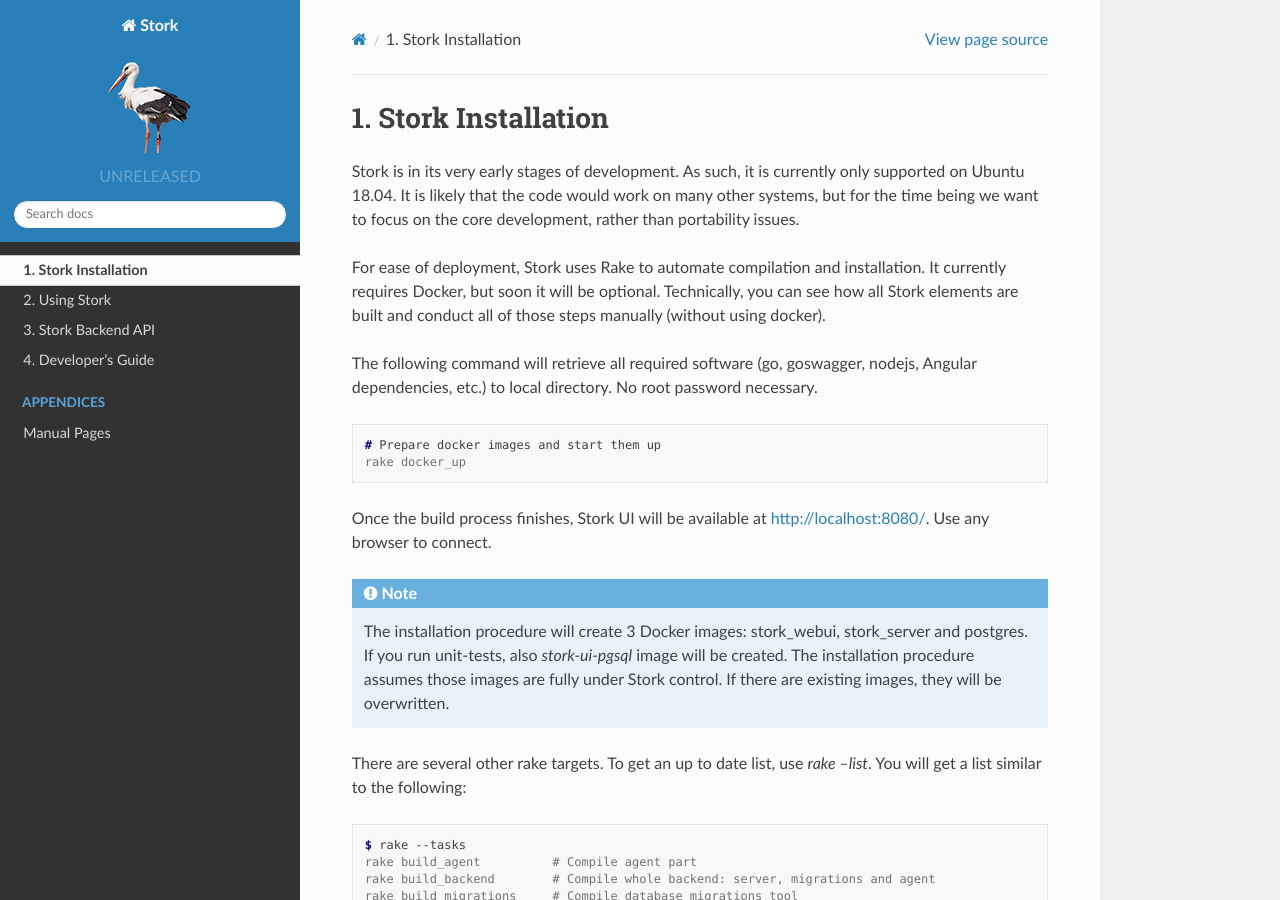
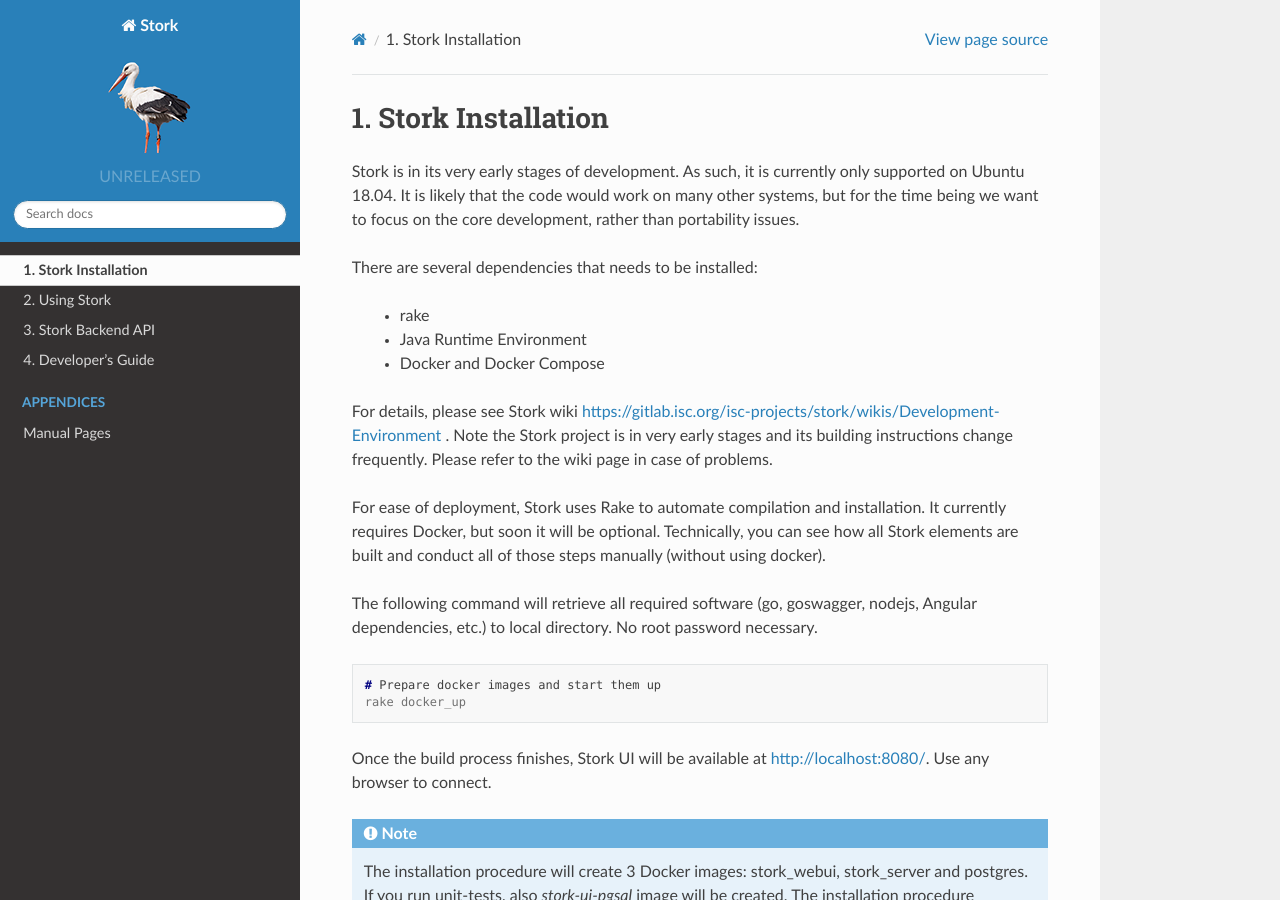
Before and after one commit to isc-projects/stork, a Sphinx documentation site: the page built from docs/install.rst, in a window 1280 px wide and 900 px high. Built offline with Sphinx 7.4.7 and the Read the Docs theme 2.0.0, drawn with Linux system fonts in a browser that asks for light colours.

Commit message:
[#27] Changes after review:
 - fixed postgres spelling
 - added references to wiki build instructions

```diff
--- a/docs/install.rst
+++ b/docs/install.rst
@@ -7,6 +7,18 @@
 Stork is in its very early stages of development. As such, it is currently only supported on Ubuntu
 18.04. It is likely that the code would work on many other systems, but for the time being we want
 to focus on the core development, rather than portability issues.
+
+There are several dependencies that needs to be installed:
+
+ - rake
+ - Java Runtime Environment
+ - Docker and Docker Compose
+
+For details, please see Stork wiki
+https://gitlab.isc.org/isc-projects/stork/wikis/Development-Environment .
+Note the Stork project is in very early stages and its building
+instructions change frequently. Please refer to the wiki page in case
+of problems.
 
 For ease of deployment, Stork uses Rake to automate compilation and installation. It currently
 requires Docker, but soon it will be optional. Technically, you can see how all Stork elements are
--- a/docs/usage.rst
+++ b/docs/usage.rst
@@ -9,7 +9,7 @@
 
 .. todo::
 
-   Describe how to set up new users (Postges management, how the details are stored, how users can
+   Describe how to set up new users (PostgreSQL management, how the details are stored, how users can
    log in, etc.)
 
 
```
